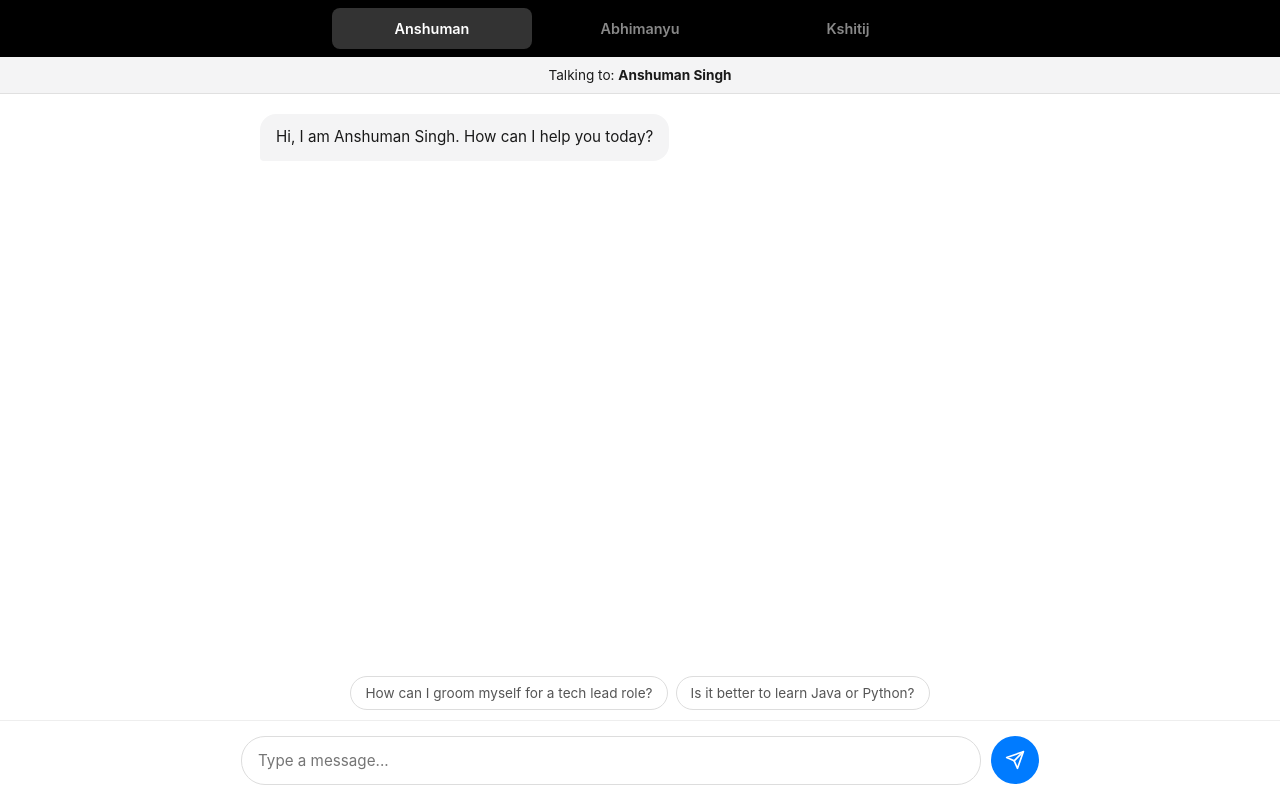
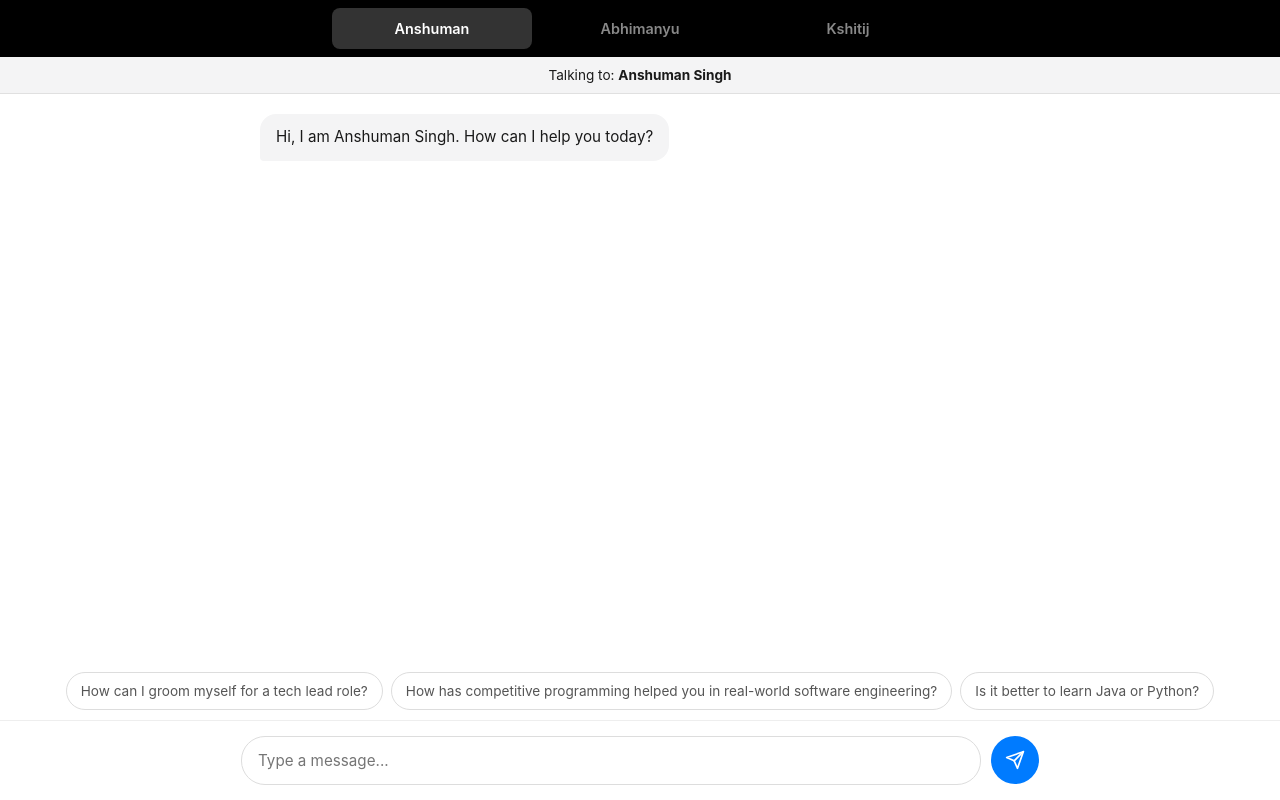
Before and after one commit to Sneharaj7645653/scaler-persona-chatbot, a website: page public/index.html in a window 1280 px wide. Drawn offline with Linux system fonts and the light colour scheme.

Commit message:
ui adjustments

```diff
--- a/public/app.js
+++ b/public/app.js
@@ -19,15 +19,19 @@ document.addEventListener('DOMContentLoaded', () => {
     const suggestions = {
         anshuman: [
             "How can I groom myself for a tech lead role?",
+            "How has competitive programming helped you in real-world software engineering?",
             "Is it better to learn Java or Python?",
         ],
         abhimanyu: [
             "How did Scaler actually start?",
             "Why are hands-on projects important?",
+            "Is it risky to build a startup in India?"
         ],
         kshitij: [
             "Are data structures important for coding interviews?",
             "How can prepare for system design interviews?",
+            "My resume keeps getting rejected."
+
         ]
     };
 
--- a/public/style.css
+++ b/public/style.css
@@ -23,13 +23,12 @@ body {
     display: flex;
     flex-direction: column;
     position: relative;
-    /* Removed the max-width and borders so it spans the entire screen */
 }
 
 /* Header & Tabs */
 .persona-switcher {
     display: flex;
-    justify-content: center; /* Centers the tabs on wide screens */
+    justify-content: center;
     background: var(--primary);
     padding: 8px;
     gap: 8px;
@@ -37,7 +36,7 @@ body {
 
 .tab {
     flex: 1;
-    max-width: 200px; /* Prevents tabs from stretching too wide on desktop */
+    max-width: 200px;
     background: transparent;
     color: #888;
     border: none;
@@ -108,26 +107,6 @@ body {
     max-width: 800px;
 }
 
-/* Desktop Centering Magic */
-@media (min-width: 768px) {
-    .message {
-        max-width: 700px; /* Comfortable reading width */
-    }
-    .message.ai {
-        margin-right: auto;
-        /* This keeps the bubble aligned to an 800px center column */
-        margin-left: max(0px, calc(50vw - 400px));
-    }
-    .message.user {
-        margin-left: auto;
-        margin-right: max(0px, calc(50vw - 400px));
-    }
-    .typing-indicator {
-        margin-right: auto;
-        margin-left: max(0px, calc(50vw - 400px)) !important;
-    }
-}
-
 /* Typing Indicator Animation */
 .typing-indicator {
     padding: 0 20px 10px;
@@ -155,28 +134,26 @@ body {
 
 .hidden { display: none !important; }
 
-/* Suggestion Chips */
+/* Suggestion Chips - MOBILE FIRST (Vertical Stack) */
 .suggestion-chips {
     display: flex;
+    flex-direction: column; /* Stacks chips vertically */
     gap: 8px;
-    padding: 10px 15px;
-    overflow-x: auto;
-    white-space: nowrap;
-    scrollbar-width: none; /* Firefox */
-    justify-content: center; /* Centers chips on desktop */
+    padding: 10px 20px;
 }
-.suggestion-chips::-webkit-scrollbar { display: none; } /* Chrome */
 
 .chip {
     background: #ffffff;
     border: 1px solid #ddd;
     color: #555;
-    padding: 8px 14px;
-    border-radius: 20px;
+    padding: 10px 14px;
+    border-radius: 12px; /* Slightly less round looks better when stacked */
     font-size: 0.85rem;
     cursor: pointer;
     transition: background 0.2s;
-    flex-shrink: 0;
+    width: 100%; /* Takes full width on mobile */
+    text-align: center;
+    white-space: normal; /* Allows long text to wrap to the next line */
 }
 
 .chip:hover { background: var(--secondary); color: var(--text-dark); }
@@ -193,7 +170,7 @@ body {
 
 .input-area input {
     flex: 1;
-    max-width: 740px; /* Keeps the input bar aligned with the messages */
+    max-width: 740px;
     padding: 14px 16px;
     border: 1px solid #ddd;
     border-radius: 24px;
@@ -220,3 +197,33 @@ body {
 }
 
 .input-area button:active { transform: scale(0.95); }
+
+/* Desktop Centering & Layout Adjustments */
+@media (min-width: 768px) {
+    .message {
+        max-width: 700px; /* Comfortable reading width */
+    }
+    .message.ai {
+        margin-right: auto;
+        margin-left: max(0px, calc(50vw - 400px));
+    }
+    .message.user {
+        margin-left: auto;
+        margin-right: max(0px, calc(50vw - 400px));
+    }
+    .typing-indicator {
+        margin-right: auto;
+        margin-left: max(0px, calc(50vw - 400px)) !important;
+    }
+
+    /* Change chips back to horizontal row on desktop */
+    .suggestion-chips {
+        flex-direction: row;
+        justify-content: center;
+        flex-wrap: wrap; /* Allows wrapping on medium screens */
+    }
+    .chip {
+        width: auto; /* Shrinks chip width to just fit the text */
+        border-radius: 20px; /* Pill shape for horizontal layout */
+    }
+}
```
